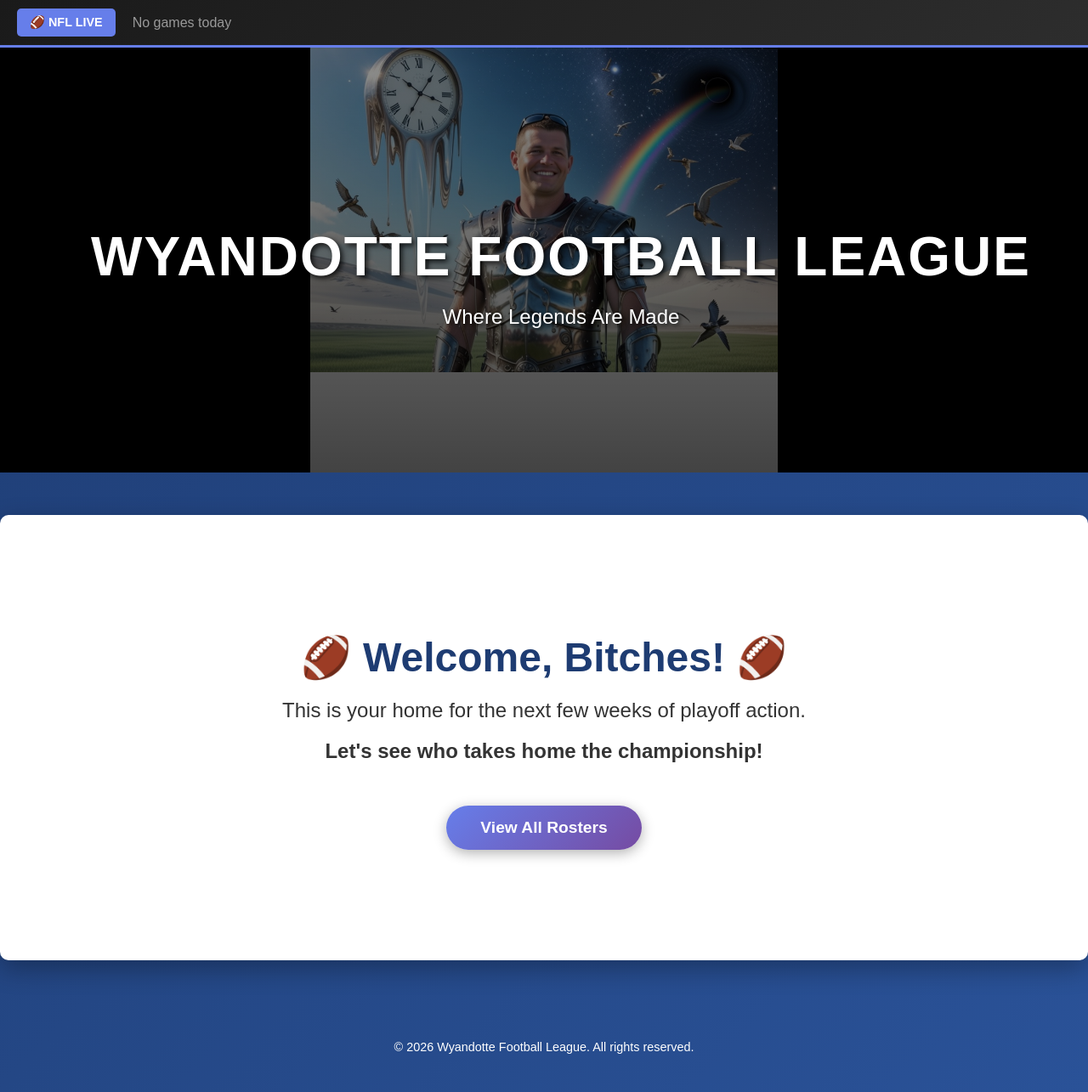
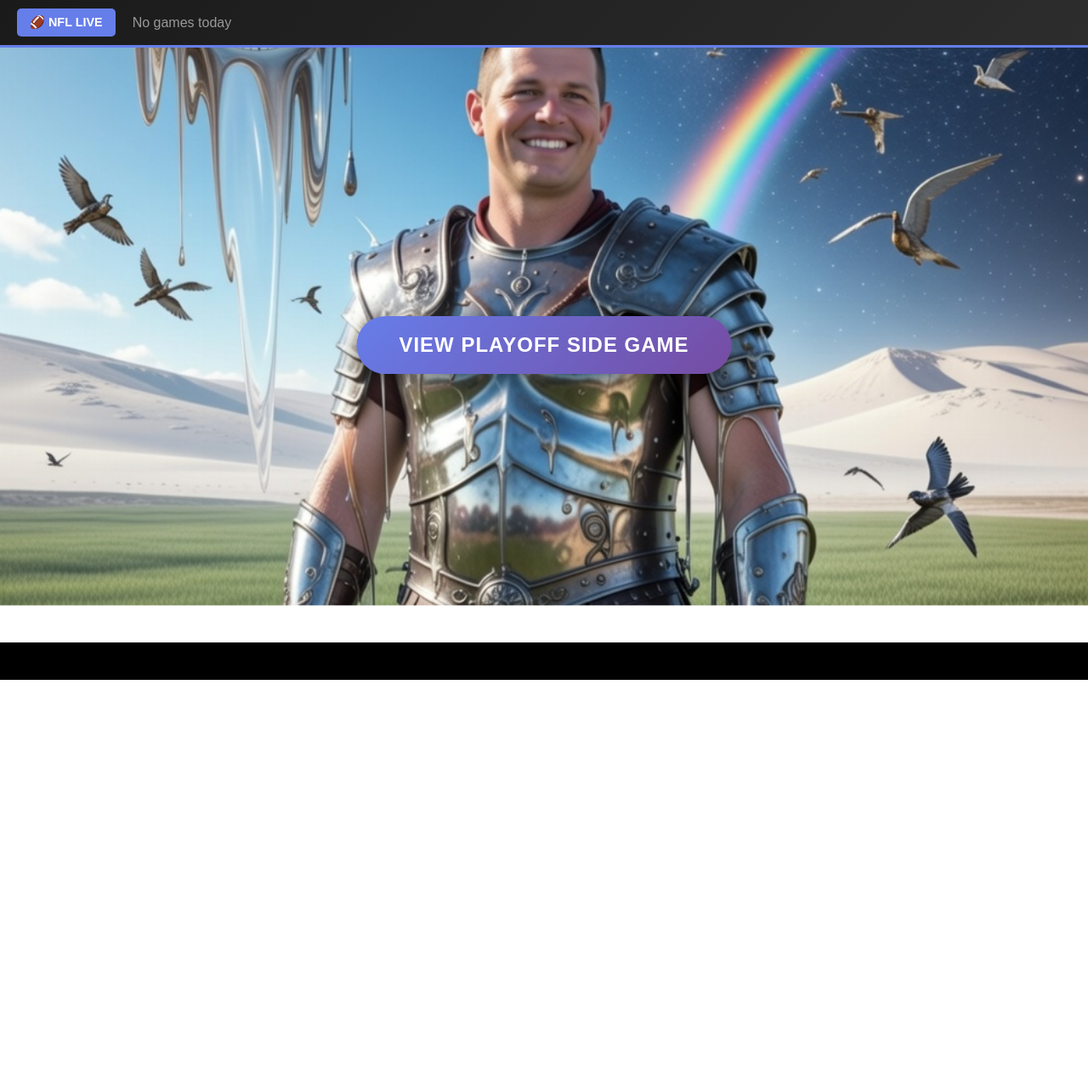
Before and after one commit to dstang21/amyofootball, a PHP site: page /wyandotte/index.php in a window 1280 px wide. Shown: the whole page at 85% size. After the commit the page ends 800 px from the top, so only its background shows below. Run offline with PHP 8.4, Linux system fonts and the light colour scheme; data that the repository does not hold is empty.

Commit message:
Redesign homepage with full-width image and centered link overlay

```diff
--- a/wyandotte/index.php
+++ b/wyandotte/index.php
@@ -18,14 +18,14 @@
             font-family: 'Arial', sans-serif;
             margin: 0;
             padding: 0;
-            background: linear-gradient(135deg, #1e3c72 0%, #2a5298 100%);
+            background: #000;
             min-height: 100vh;
         }
 
         .hero-banner {
             position: relative;
             width: 100%;
-            height: 500px;
+            height: calc(100vh - 100px);
             overflow: hidden;
             background: #000;
         }
@@ -33,124 +33,38 @@
         .hero-image {
             width: 100%;
             height: 100%;
-            object-fit: contain;
+            object-fit: cover;
             object-position: center;
-            opacity: 0.8;
-            animation: fadeIn 1s ease-in;
-        }
-
-        @keyframes fadeIn {
-            from { opacity: 0; }
-            to { opacity: 0.8; }
+            display: block;
         }
 
         .hero-overlay {
             position: absolute;
-            top: 0;
-            left: 0;
-            width: 100%;
-            height: 100%;
-            background: linear-gradient(to bottom, rgba(0,0,0,0.3) 0%, rgba(0,0,0,0.7) 100%);
-            display: flex;
-            flex-direction: column;
-            justify-content: center;
-            align-items: center;
-            color: white;
+            top: 50%;
+            left: 50%;
+            transform: translate(-50%, -50%);
             text-align: center;
-            padding: 20px;
-        }
-
-        .hero-title {
-            font-size: 4rem;
-            font-weight: bold;
-            margin: 0 0 20px 0;
-            text-shadow: 3px 3px 6px rgba(0,0,0,0.8);
-            letter-spacing: 2px;
-        }
-
-        .hero-subtitle {
-            font-size: 1.5rem;
-            margin: 0;
-            text-shadow: 2px 2px 4px rgba(0,0,0,0.8);
-        }
-
-        .content-section {
-            max-width: 1200px;
-            margin: 50px auto;
-            padding: 40px;
-            background: white;
-            border-radius: 10px;
-            box-shadow: 0 10px 30px rgba(0,0,0,0.3);
-        }
-
-        .coming-soon {
-            text-align: center;
-            padding: 60px 20px;
-        }
-
-        .coming-soon h2 {
-            font-size: 3rem;
-            color: #1e3c72;
-            margin-bottom: 20px;
-        }
-
-        .coming-soon p {
-            font-size: 1.5rem;
-            color: #333;
-            margin: 20px 0;
-        }
-
-        .emphasis {
-            font-weight: bold;
-            color: #2a5298;
+            z-index: 10;
         }
 
         .cta-button {
             display: inline-block;
-            margin: 30px 10px;
-            padding: 15px 40px;
+            padding: 20px 50px;
             background: linear-gradient(135deg, #667eea 0%, #764ba2 100%);
             color: white;
             text-decoration: none;
-            border-radius: 30px;
-            font-size: 1.2rem;
+            border-radius: 50px;
+            font-size: 1.5rem;
             font-weight: bold;
-            box-shadow: 0 4px 15px rgba(0,0,0,0.3);
+            box-shadow: 0 8px 25px rgba(0,0,0,0.5);
             transition: all 0.3s;
+            text-transform: uppercase;
+            letter-spacing: 1px;
         }
 
         .cta-button:hover {
-            transform: translateY(-3px);
-            box-shadow: 0 6px 20px rgba(0,0,0,0.4);
-        }
-
-        .cta-button.secondary {
-            background: linear-gradient(135deg, #f093fb 0%, #f5576c 100%);
-        }
-
-        .footer {
-            text-align: center;
-            padding: 30px;
-            color: white;
-            font-size: 0.9rem;
-        }
-
-        @media (max-width: 768px) {
-            .hero-title {
-                font-size: 2.5rem;
-            }
-
-            .hero-subtitle {
-                font-size: 1.2rem;
-            }
-
-            .coming-soon h2 {
-                font-size: 2rem;
-            }
-
-            .coming-soon p {
-                font-size: 1.2rem;
-            }
+            transform: translateY(-5px);
+            box-shadow: 0 12px 35px rgba(0,0,0,0.7);
         }
     </style>
 </head>
@@ -160,24 +74,8 @@
     <div class="hero-banner">
         <img src="<?php echo htmlspecialchars($heroImage); ?>" alt="Wyandotte Football League" class="hero-image">
         <div class="hero-overlay">
-            <h1 class="hero-title">WYANDOTTE FOOTBALL LEAGUE</h1>
-            <p class="hero-subtitle">Where Legends Are Made</p>
+            <a href="rosters.php" class="cta-button">View Playoff Side Game</a>
         </div>
-    </div>
-
-    <div class="content-section">
-        <div class="coming-soon">
-            <h2>🏈 Welcome, Bitches! 🏈</h2>
-            <p>This is your home for the next few weeks of playoff action.</p>
-            <p class="emphasis">Let's see who takes home the championship!</p>
-            <div>
-                <a href="rosters.php" class="cta-button">View All Rosters</a>
-            </div>
-        </div>
-    </div>
-
-    <div class="footer">
-        <p>&copy; <?php echo date('Y'); ?> Wyandotte Football League. All rights reserved.</p>
     </div>
 </body>
 </html>
```
